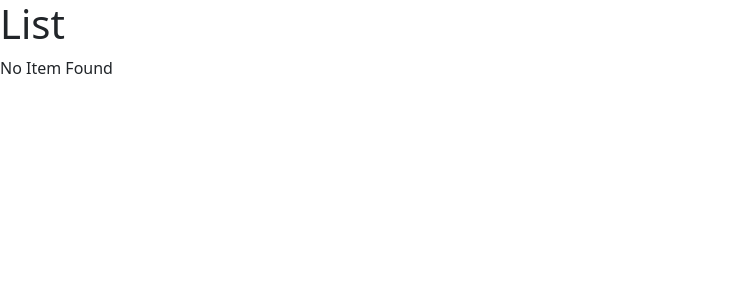
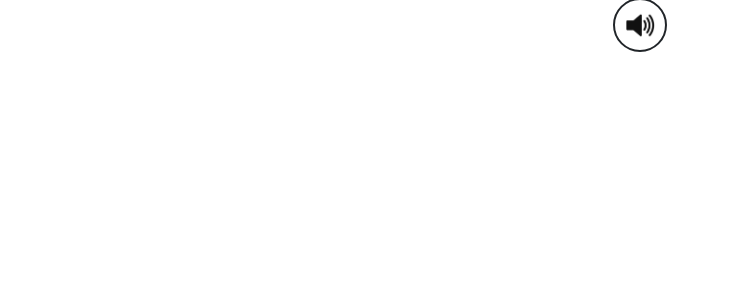
Before and after one commit to krx90/carproxy, a React (Vite) app: page / in a window 1280 px wide. Shown: the top 300 px of the page, without its empty margins (0-729 px from the left). Built offline with nearby package versions, Linux system fonts and the light colour scheme.

Commit message:
go live button added (only UI)

```diff
--- a/src/App.tsx
+++ b/src/App.tsx
@@ -1,7 +1,7 @@
-import ListGroup from './components/ListGroup';
+import MenuBar from './components/MenuBar';
 
 function App() {
-  return <div><ListGroup></ListGroup></div>
+  return <div><MenuBar></MenuBar></div>
 }
 
 
--- /dev/null
+++ b/src/components/MenuBar.css
@@ -0,0 +1,21 @@
+.menu-bar {
+    display: flex;
+    height: 60px;
+    flex-direction: row;
+    align-items: center;
+    justify-content: center;
+}
+
+.button-circle {
+    display: block;
+    padding: 10px;
+    margin-bottom: 10px;
+    border-style: solid;
+    border-width: 2px;
+    border-radius: 27px;
+}
+
+.live-button {
+    width: 30px;
+    height: auto;
+}
--- /dev/null
+++ b/src/components/MenuBar.tsx
@@ -0,0 +1,13 @@
+import './MenuBar.css';
+import image from '../assets/sound.png';
+
+function MenuBar() {
+    return(
+        <div className="menu-bar">
+            <div className = "button-circle"><img src={image} alt="live-button" className="live-button"/></div>
+        </div>
+    )
+
+}
+
+export default MenuBar;
```
Also changed, not shown: src/assets/sound.png (added).
